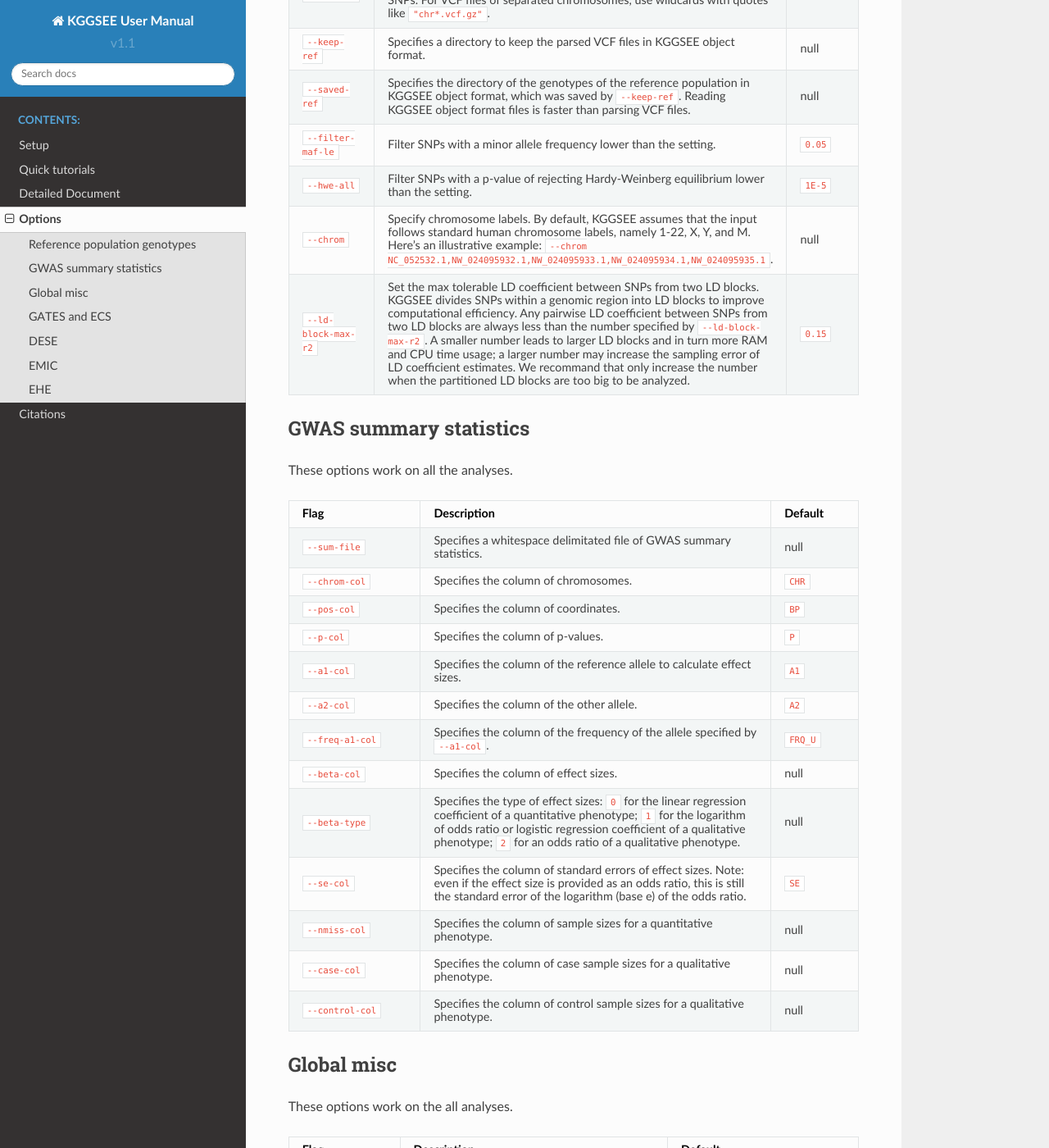
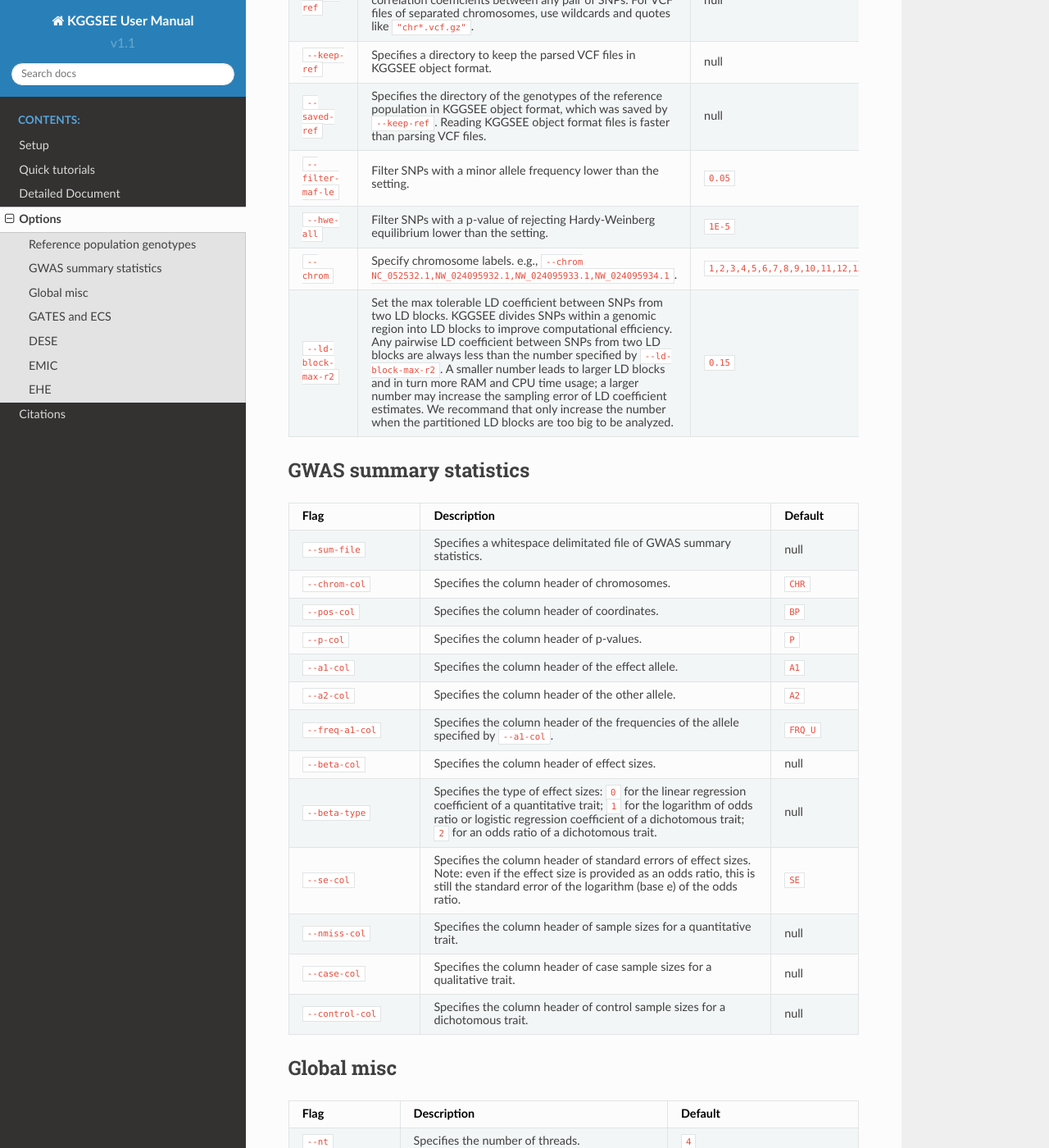
Before and after one commit to pmglab/KGGSEE, a Sphinx documentation site: the page built from doc/source/options.rst, in a window 1280 px wide and 1400 px high, scrolled down 537 px. Shown: the whole window at 82% size. Built offline with Sphinx 7.4.7 and the Read the Docs theme 2.0.0, drawn with Linux system fonts in a browser that asks for light colours; some of the changed text lies outside the part shown.

Commit message:
Update options.rst

```diff
--- a/doc/source/options.rst
+++ b/doc/source/options.rst
@@ -14,7 +14,7 @@
 Reference population genotypes
 ==============================
 
-These options work on the VCF file of reference population genotypes. Only SNPs that pass the filters will be used for subsequent analyses. These options act on all the analyses.
+These options work on the VCF file of reference population genotypes. Only SNPs that pass the filters will be used for subsequent analyses.
 
 
 .. list-table::
@@ -27,13 +27,13 @@
       - Description
       - Default
     * - ``--vcf-ref``
-      - Specifies a VCF file of genotypes sampled from a reference population. These genotypes are used to estimate LD correlation coefficients among SNPs. For VCF files of separated chromosomes, use wildcards with quotes like ``"chr*.vcf.gz"``.
+      - Specifies a VCF file of genotypes sampled from the target population. These genotypes are used to estimate LD correlation coefficients between any pair of SNPs. For VCF files of separated chromosomes, use wildcards and quotes like ``"chr*.vcf.gz"``.
       - null
     * - ``--keep-ref``
       - Specifies a directory to keep the parsed VCF files in KGGSEE object format.
       - null
     * - ``--saved-ref``
-      - Specifies the directory of the genotypes of the reference population in KGGSEE object format, which was saved by ``--keep-ref``.  Reading KGGSEE object format files is faster than parsing VCF files.
+      - Specifies the directory of the genotypes of the reference population in KGGSEE object format, which was saved by ``--keep-ref``. Reading KGGSEE object format files is faster than parsing VCF files.
       - null
     * - ``--filter-maf-le``
       - Filter SNPs with a minor allele frequency lower than the setting.
@@ -42,8 +42,8 @@
       - Filter SNPs with a p-value of rejecting Hardy-Weinberg equilibrium lower than the setting.
       - ``1E-5``
     * - ``--chrom``
-      - Specify chromosome labels. By default, KGGSEE assumes that the input follows standard human chromosome labels, namely 1-22, X, Y, and M. Here's an illustrative example: ``--chrom NC_052532.1,NW_024095932.1,NW_024095933.1,NW_024095934.1,NW_024095935.1``.
-      - null
+      - Specify chromosome labels. e.g., ``--chrom NC_052532.1,NW_024095932.1,NW_024095933.1,NW_024095934.1``.
+      - ``1,2,3,4,5,6,7,8,9,10,11,12,13,14,15,16,17,18,19,20,21,22,X,Y,M``
     * - ``--ld-block-max-r2``
       - Set the max tolerable LD coefficient between SNPs from two LD blocks. KGGSEE divides SNPs within a genomic region into LD blocks to improve computational efficiency. Any pairwise LD coefficient between SNPs from two LD blocks are always less than the number specified by ``--ld-block-max-r2``. A smaller number leads to larger LD blocks and in turn more RAM and CPU time usage; a larger number may increase the sampling error of LD coefficient estimates. We recommand that only increase the number when the partitioned LD blocks are too big to be analyzed.
       - ``0.15``
@@ -52,8 +52,6 @@
 
 GWAS summary statistics
 =======================
-
-These options work on all the analyses.
 
 
 .. list-table::
@@ -69,40 +67,40 @@
       - Specifies a whitespace delimitated file of GWAS summary statistics.
       - null
     * - ``--chrom-col``
-      - Specifies the column of chromosomes.
+      - Specifies the column header of chromosomes.
       - ``CHR``
     * - ``--pos-col``
-      - Specifies the column of coordinates.
+      - Specifies the column header of coordinates.
       - ``BP``
     * - ``--p-col``
-      - Specifies the column of p-values.
+      - Specifies the column header of p-values.
       - ``P``
     * - ``--a1-col``
-      - Specifies the column of the reference allele to calculate effect sizes.
+      - Specifies the column header of the effect allele.
       - ``A1``
     * - ``--a2-col``
-      - Specifies the column of the other allele.
+      - Specifies the column header of the other allele.
       - ``A2``
     * - ``--freq-a1-col``
-      - Specifies the column of the frequency of the allele specified by ``--a1-col``.
+      - Specifies the column header of the frequencies of the allele specified by ``--a1-col``.
       - ``FRQ_U``
     * - ``--beta-col``
-      - Specifies the column of effect sizes.
+      - Specifies the column header of effect sizes.
       - null
     * - ``--beta-type``
-      - Specifies the type of effect sizes:  ``0`` for the linear regression coefficient of a quantitative phenotype; ``1`` for the logarithm of odds ratio or logistic regression coefficient of a qualitative phenotype; ``2`` for an odds ratio of a qualitative phenotype.
+      - Specifies the type of effect sizes:  ``0`` for the linear regression coefficient of a quantitative trait; ``1`` for the logarithm of odds ratio or logistic regression coefficient of a dichotomous trait; ``2`` for an odds ratio of a dichotomous trait.
       - null
     * - ``--se-col``
-      - Specifies the column of standard errors of effect sizes. Note: even if the effect size is provided as an odds ratio, this is still the standard error of the logarithm (base e) of the odds ratio.
+      - Specifies the column header of standard errors of effect sizes. Note: even if the effect size is provided as an odds ratio, this is still the standard error of the logarithm (base e) of the odds ratio.
       - ``SE``
     * - ``--nmiss-col``
-      - Specifies the column of sample sizes for a quantitative phenotype.
+      - Specifies the column header of sample sizes for a quantitative trait.
       - null
     * - ``--case-col``
-      - Specifies the column of case sample sizes for a qualitative phenotype.
+      - Specifies the column header of case sample sizes for a qualitative trait.
       - null
     * - ``--control-col``
-      - Specifies the column of control sample sizes for a qualitative phenotype.
+      - Specifies the column header of control sample sizes for a dichotomous trait.
       - null
 
 
@@ -111,8 +109,6 @@
 Global misc
 ===========
 
-
-These options work on the all analyses.
 
 .. list-table::
     :widths: 3 8 2
@@ -139,7 +135,7 @@
       - Output results in Excel format.
       - n/a
     * - ``--only-hgnc-gene``
-      - Only genes with an HGNC-approved gene symbol are considered in analyses.
+      - Only genes with an HGNC-approved gene symbol are considered in the analysis.
       - n/a
     * - ``--out``
       - Specifies the output prefix of results.
@@ -148,7 +144,7 @@
       - Specify a `BED file <https://en.wikipedia.org/wiki/BED_(file_format)>`_ to define customized gene coordinates instead of the annotation from RefSeqGene or GENCODE. The first three columns of the BED file define gene coordinates and are mandatory; the fourth column defines gene names and is optional. When the fourth column is absent, a gene name of the format like ``chr1:100-200`` will be allocated.
       - null
     * - ``--regions-out``
-      - Specifies genomic regions to be excluded in analyses, e.g. ``chr1,chr2:2323-34434,chr2:43455-345555``.
+      - Specifies genomic regions to be excluded in the analysis, e.g., ``chr1,chr2:2323-34434,chr2:43455-345555``.
       - null
     * - ``--resource``
       - Specifies the path KGGSEE running resource data.
@@ -302,11 +298,11 @@
       - Triggers gene-based association tests and estimation of gene heritability. The flags of ``--neargene``, ``--eqtl-file`` and ``--filter-eqtl-p`` have the same meaning as in :ref:`GATES and ECS <option_assoc>`.
       - n/a
     * - ``--case-col``, ``--control-col``, ``--nmiss-col``
-      - When ``--case-col`` and ``--control-col`` are specified, KGGSEE will regard the input as summary statistics from case/control samples and automatically adjust for the disease prevalence. On the other hand, if the ``--nmiss-col`` is specified, KGGSEE will regard the input as summary statistics for a continuous trait.
+      - When ``--case-col`` and ``--control-col`` are specified, KGGSEE will regard the input as summary statistics from case/control samples and automatically adjust for the disease prevalence. On the other hand, if the ``--nmiss-col`` is specified, KGGSEE will regard the input as summary statistics for a quantitative trait.
       - null
     * - ``--gene-condi``
-      - When ``--gene-condi`` is specified in addition to ``--gene-herit``, KGGSEE also calculates the conditional heritability of genes, and the flags of ``--multiple-testing``, ``--p-value-cutoff``, ``--top-gene`` and ``--expression-file`` have the same meaning as in :ref:`DESE <option_dese>`.
+      - When ``--gene-condi`` is specified in addition to ``--gene-herit``, KGGSEE also calculates the conditional heritability, and the flags of ``--multiple-testing``, ``--p-value-cutoff``, ``--top-gene`` and ``--expression-file`` have the same meaning as in :ref:`DESE <option_dese>`.
       - n/a
     * - ``--prevalence``
-      - Specifies the proportion of cases in the population when estimating the heritability of a qualitative phenotype.
+      - Specifies the proportion of cases in the population when estimating the heritability of a dichotomous trait.
       - 0.01
```
Also changed, not shown: other parts of doc/source/options.rst (+1 -1 lines).
